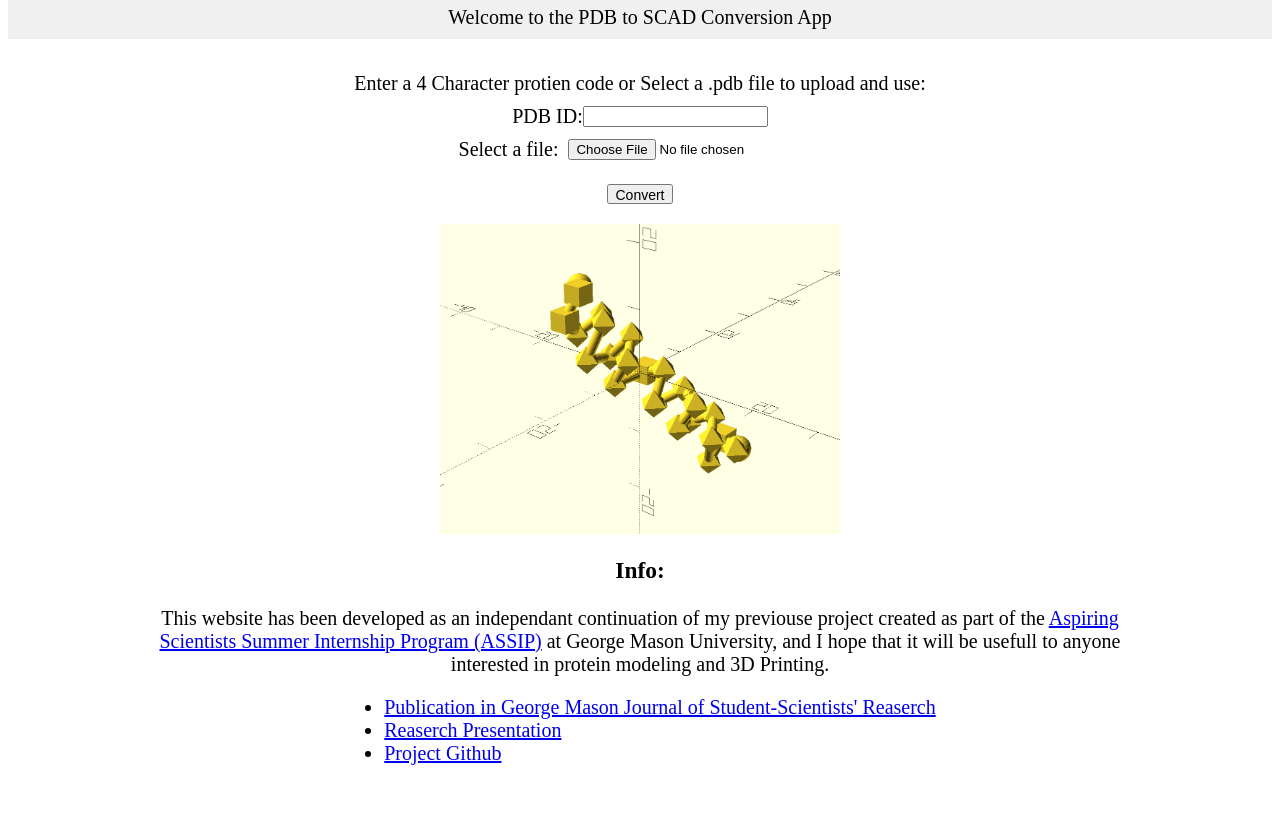
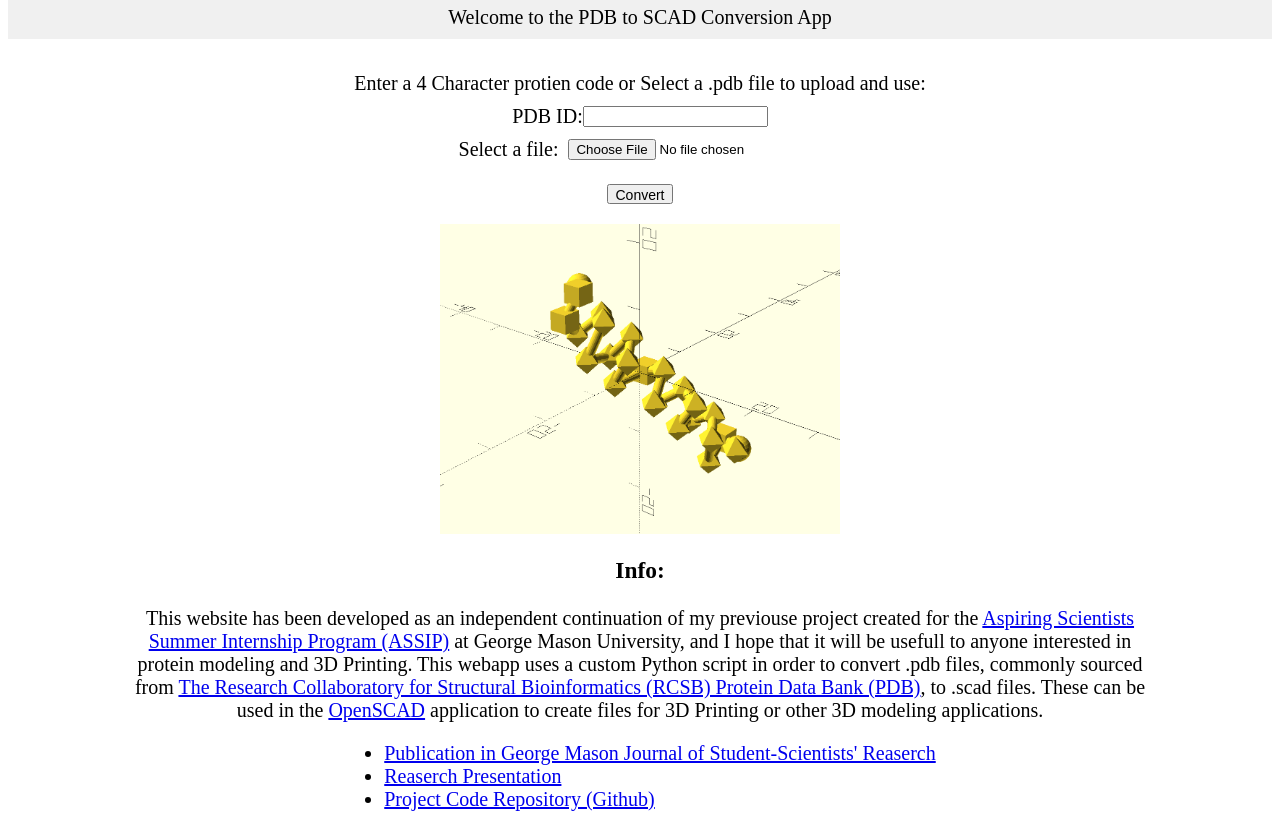
Before and after one commit to Maxwell-Meytin/PDB2SCAD, a plain HTML site: page index.html in a window 1280 px wide. Shown: the part 113-952 px from the top of the page. Before the commit the page ends 906 px from the top, so only its background shows below. Drawn offline with Linux system fonts and the light colour scheme.

Commit message:
Added better project description

```diff
--- a/index.html
+++ b/index.html
@@ -99,13 +99,13 @@
   Info:
   </h3>
   <p style="align:center;width:80%;">
-  This website has been developed as an independant continuation of my previouse project created as part of the <a href="https://science.gmu.edu/assip">Aspiring Scientists Summer Internship Program (ASSIP)</a> at George Mason University, and I hope that it will be usefull to anyone interested in protein modeling and 3D Printing.
+  This website has been developed as an independent continuation of my previouse project created for the <a href="https://science.gmu.edu/assip">Aspiring Scientists Summer Internship Program (ASSIP)</a> at George Mason University, and I hope that it will be usefull to anyone interested in protein modeling and 3D Printing. This webapp uses a custom Python script in order to convert .pdb files, commonly sourced from <a href="https://www.rcsb.org/">The Research Collaboratory for Structural Bioinformatics (RCSB) Protein Data Bank (PDB)</a>, to .scad files. These can be used in the <a href="https://openscad.org/">OpenSCAD</a> application to create files for 3D Printing or other 3D modeling applications.
   </p>
 
   <ul style="display: inline-block; text-align: left;">
   <li><a href="https://journals.gmu.edu/index.php/jssr/article/view/3457">Publication in George Mason Journal of Student-Scientists' Reaserch</a></li>
   <li><a href="https://docs.google.com/presentation/d/1Gibv0q1ziOa8bnZeOIV6wo0Ii-2Aw_0T_WN7izPsHiU/edit?usp=sharing">Reaserch Presentation</a></li>
-  <li><a href="https://github.com/Maxwell-Meytin/PDB2SCAD">Project Github</a></li>
+  <li><a href="https://github.com/Maxwell-Meytin/PDB2SCAD">Project Code Repository (Github)</a></li>
   </ul>
   </div>
 
```
